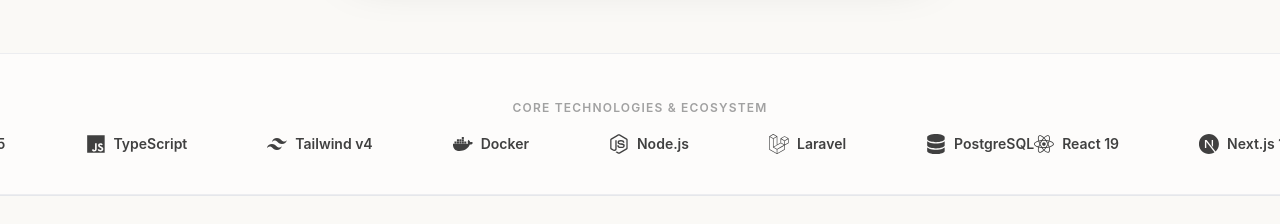
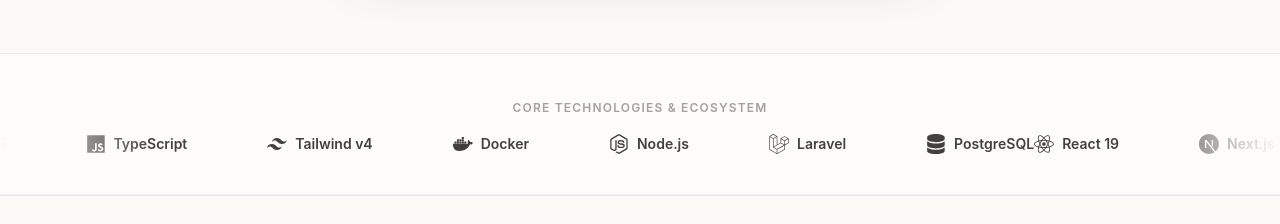
Before and after one commit to leanderarya/portfolio, a Next.js app: page / in a window 1280 px wide. Shown: the part 1240-1464 px from the top of the page. Built offline with nearby package versions, Linux system fonts and the light colour scheme; a web font is replaced by a local one.

Commit message:
feat(marquee): edge fade mask

```diff
--- a/components/TechMarquee.tsx
+++ b/components/TechMarquee.tsx
@@ -39,7 +39,7 @@
           Core Technologies & Ecosystem
         </span>
       </div>
-      <div className="relative w-full overflow-hidden">
+      <div className="relative w-full overflow-hidden marquee-mask">
         <div className="animate-marquee">
           <Row />
           <Row />
```
